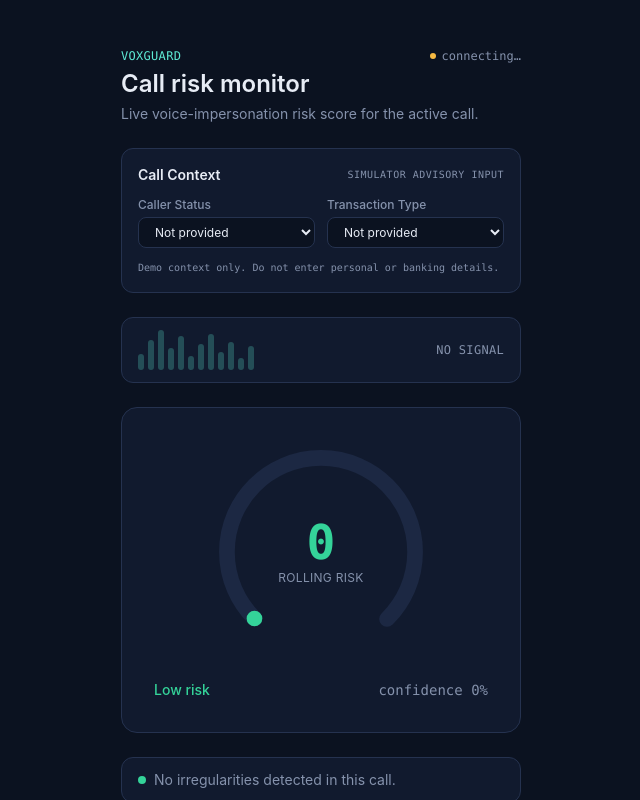
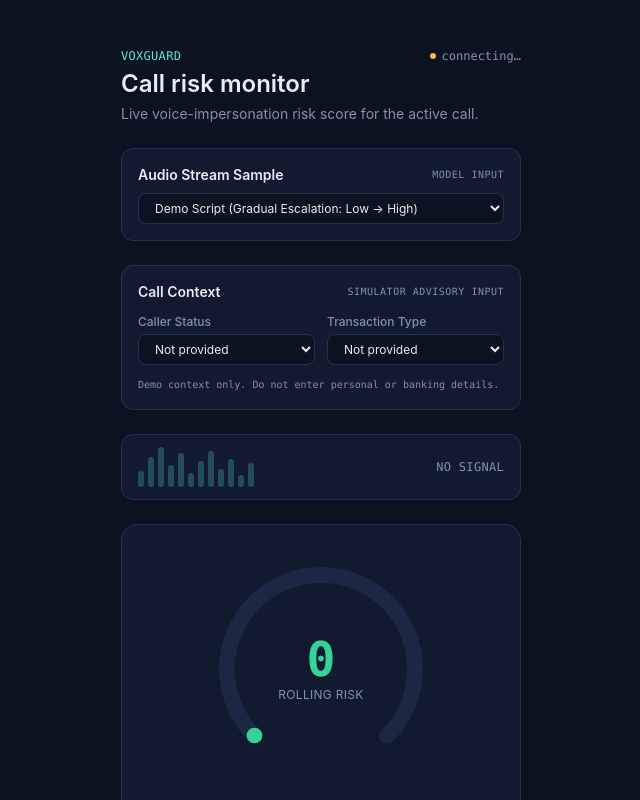
Before and after one commit to RYashraj/voxguard, a Next.js app: page / in a window 1280 px wide. Shown: the top 800 px of the page, without its empty margins (319-959 px from the left). Built offline with nearby package versions, Linux system fonts and the light colour scheme; no server answers.

Commit message:
feat: add gradual escalation audio sample and sample selector to UI

```diff
--- a/app/page.tsx
+++ b/app/page.tsx
@@ -9,9 +9,6 @@ import AdvisoryPanel from "@/components/AdvisoryPanel";
 import { useRiskSocket } from "@/hooks/useRiskSocket";
 import { SimulationContext } from "@/types/risk";
 
-// Day 5: pointed at Shreyas's real backend (falls back to the Day 3 mock
-// server if the env vars aren't set, so local dev without the backend
-// running still works).
 const WS_URL = process.env.NEXT_PUBLIC_RISK_WS_URL ?? "ws://127.0.0.1:8000/ws/session";
 const API_BASE_URL =
   process.env.NEXT_PUBLIC_API_BASE_URL ?? "http://127.0.0.1:8000";
@@ -30,6 +27,8 @@ export default function Home() {
     "idle" | "starting" | "running" | "error"
   >("idle");
 
+  const [sampleType, setSampleType] = useState<string>("gradual_escalation");
+
   const [simContext, setSimContext] = useState<SimulationContext>({
     caller_context: "not_provided",
     transaction_type: "not_provided",
@@ -39,10 +38,23 @@ export default function Home() {
   async function handleStartCall() {
     setSimStatus("starting");
     try {
+      const payload: Record<string, any> = { context: simContext };
+
+      if (sampleType === "deepfake") {
+        payload.file_path = "data/test_audio/asvspoof_spoof_clips/LA_E_5932896.wav";
+        payload.scenario = "suspicious";
+      } else if (sampleType === "genuine") {
+        payload.file_path = "data/benchmark_indic_language/hi_in_spk1_female_1608.wav";
+        payload.scenario = "clean";
+      } else {
+        payload.file_path = "data/sample_calls/gradual_escalation.wav";
+        payload.scenario = "gradual_escalation";
+      }
+
       const res = await fetch(`${API_BASE_URL}/start-simulation`, {
         method: "POST",
         headers: { "Content-Type": "application/json" },
-        body: JSON.stringify({ context: simContext }),
+        body: JSON.stringify(payload),
       });
       if (!res.ok) throw new Error(`start-simulation failed: ${res.status}`);
       setSimStatus("running");
@@ -88,6 +100,29 @@ export default function Home() {
           Live voice-impersonation risk score for the active call.
         </p>
       </header>
+
+      {/* Audio Sample / Demo Scenario Selector */}
+      <div className="rounded-xl border border-border bg-surface p-4 text-xs text-foreground space-y-2">
+        <div className="flex items-center justify-between">
+          <label className="font-semibold text-sm text-foreground" htmlFor="sample-selector">
+            Audio Stream Sample
+          </label>
+          <span className="font-mono text-[10px] uppercase tracking-wider text-muted">
+            Model Input
+          </span>
+        </div>
+        <select
+          id="sample-selector"
+          value={sampleType}
+          onChange={(e) => setSampleType(e.target.value)}
+          disabled={simStatus === "starting" || simStatus === "running"}
+          className="w-full rounded-lg border border-border bg-background px-3 py-1.5 font-sans text-xs text-foreground focus:outline-none focus:ring-1 focus:ring-signal disabled:opacity-50"
+        >
+          <option value="gradual_escalation">Demo Script (Gradual Escalation: Low → High)</option>
+          <option value="deepfake">ASVspoof Synthetic Deepfake (High Risk &gt;90%)</option>
+          <option value="genuine">Hindi Genuine Human Speech (Safe ~0-5%)</option>
+        </select>
+      </div>
 
       <CallContextInput
         value={simContext}
@@ -138,12 +173,29 @@ export default function Home() {
 
       <div className="rounded-xl border border-border bg-surface px-4 py-3 font-mono text-xs text-muted">
         {latest ? (
-          <>
-            chunk {latest.chunk_id} · {latest.timestamp} · chunk_score{" "}
-            {latest.chunk_score.toFixed(2)}
-          </>
+          <div className="space-y-1">
+            <p>
+              Chunk ID:{" "}
+              <span className="text-foreground">{latest.chunk_id}</span>
+            </p>
+            <p>
+              Alert Level:{" "}
+              <span className="text-foreground uppercase">
+                {latest.alert_level}
+              </span>
+            </p>
+
+            <div className="pt-2 border-t border-border">
+              <p className="font-semibold text-foreground mb-1">
+                Risk updates payload:
+              </p>
+              <pre className="font-mono text-[10px] bg-background p-2 rounded text-foreground overflow-x-auto">
+                {JSON.stringify(latest, null, 2)}
+              </pre>
+            </div>
+          </div>
         ) : (
-          `waiting for first chunk… (${STATUS_LABEL[status]})`
+          <p>Waiting for risk stream data...</p>
         )}
       </div>
     </main>
```
Also changed, not shown: 1 other file (tests, documents, lock files or other folders).
